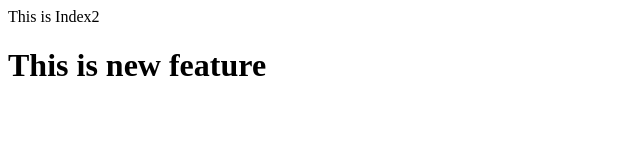
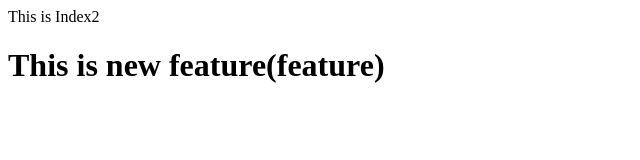
Before and after one commit to dipanshu003/localrepo, a plain HTML site: page index.html in a window 1280 px wide. Shown: the whole page, without its empty margins (0-640 px from the left). Drawn offline with Linux system fonts and the light colour scheme.

Commit message:
index.html added featrue

```diff
--- a/index.html
+++ b/index.html
@@ -1,2 +1,2 @@
 <p>This is Index2</p>
-<h1>This is new feature</h1>
+<h1>This is new feature(feature)</h1>
```
